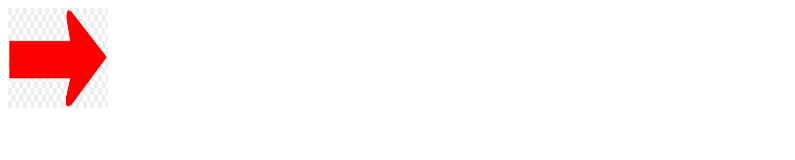
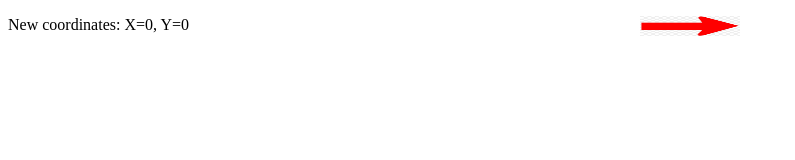
Before and after one commit to Gaurav040399/co_builder, a plain HTML site: page index.html in a window 1280 px wide. Shown: the whole page, without its empty margins (0-795 px from the left). Drawn offline with Linux system fonts and the light colour scheme.

Commit message:
getting the coordinate

```diff
--- a/index.html
+++ b/index.html
@@ -3,29 +3,20 @@
 <head>
   <meta charset="UTF-8">
   <meta name="viewport" content="width=device-width, initial-scale=1.0">
-  <title>window 1</title>
-  <style>
-    /* CSS styles for arrow */
-    .arrow {
-      width: 100px;
-      height: 100px;
-      position: absolute;
-      transition: transform 0.3s ease-in-out;
-    }
-  </style>
+  <link rel="stylesheet" href="style.css">
+  <title>Arrow syncronizing</title>
 </head>
 <body>
   <div class="window">
-    <img src="arrow.png" class="arrow" id="arrow">
+    <div class="container">
+      <img src="arrow.png" class="arrow" id="arrow1"></img>
+      <img src="arrow.png" class="arrow" id="arrow2"></img>
+    </div>
+    <div>
+      <p id="rotation"></p>
+    </div>
+
   </div>
-
-  <script>
-    let arrow = document.getElementById("arrow")
-
-    window.addEventListener("onorientationchange",()=>{
-      console.log("hhh")
-    })
-
-  </script>
 </body>
+<script src="main.js"></script>
 </html>
--- /dev/null
+++ b/main.js
@@ -0,0 +1,47 @@
+const arrow1 = document.getElementById('arrow1');
+const arrow2 = document.getElementById('arrow2');
+const rotaion = document.getElementById("rotation");
+
+function updateRotation() {
+  const rotationValueX = localStorage.getItem('arrowRotationX') || 0;
+  const rotationValueY = localStorage.getItem('arrowRotationY') || 0;
+  arrow1.style.transform = `rotate(${rotationValueX}deg)`;
+  arrow2.style.transform = `rotate(${rotationValueY}deg)`;
+}
+
+function handleArrowRotation() {
+  let rotationValueX = JSON.parse(localStorage.getItem('arrowRotationX')) || 0;
+  let rotationValueY = JSON.parse(localStorage.getItem('arrowRotationY')) || 0;
+
+  arrow1.addEventListener('load', () => {
+    rotaion.innerText = 'New coordinates: X=' + window.screenX + ', Y=' + window.screenY
+    checkWindowPosition();
+    updateRotation();
+  });
+
+  window.addEventListener('storage', (event) => {
+    if (event.key === 'arrowRotationX' && event.key === 'arrowRotationY') {
+      updateRotation();
+    }
+  });
+}
+
+handleArrowRotation();
+updateRotation();
+
+let prevX = window.screenX;
+let prevY = window.screenY;
+
+function checkWindowPosition() {
+  if (window.screenX !== prevX || window.screenY !== prevY) {
+    console.log('Window position changed');
+    console.log('New coordinates: X=' + window.screenX + ', Y=' + window.screenY);
+    rotaion.innerText = 'New coordinates: X=' + window.screenX + ', Y=' + window.screenY
+    prevX = window.screenX;
+    prevY = window.screenY;
+    localStorage.setItem('arrowRotationX', prevX);
+    localStorage.setItem('arrowRotationY', prevY);
+  }
+}
+
+setInterval(checkWindowPosition, 500);
--- /dev/null
+++ b/style.css
@@ -0,0 +1,17 @@
+.container {
+    position: relative;
+  }
+
+  .arrow {
+    width: 100px;
+    height: 20px;
+    background-color: black;
+    position: absolute;
+    top: 50%;
+    left: 50%;
+    transform-origin: 0 50%;
+  }
+
+  #arrow2 {
+    transform: scaleX(-1);
+  }
```
